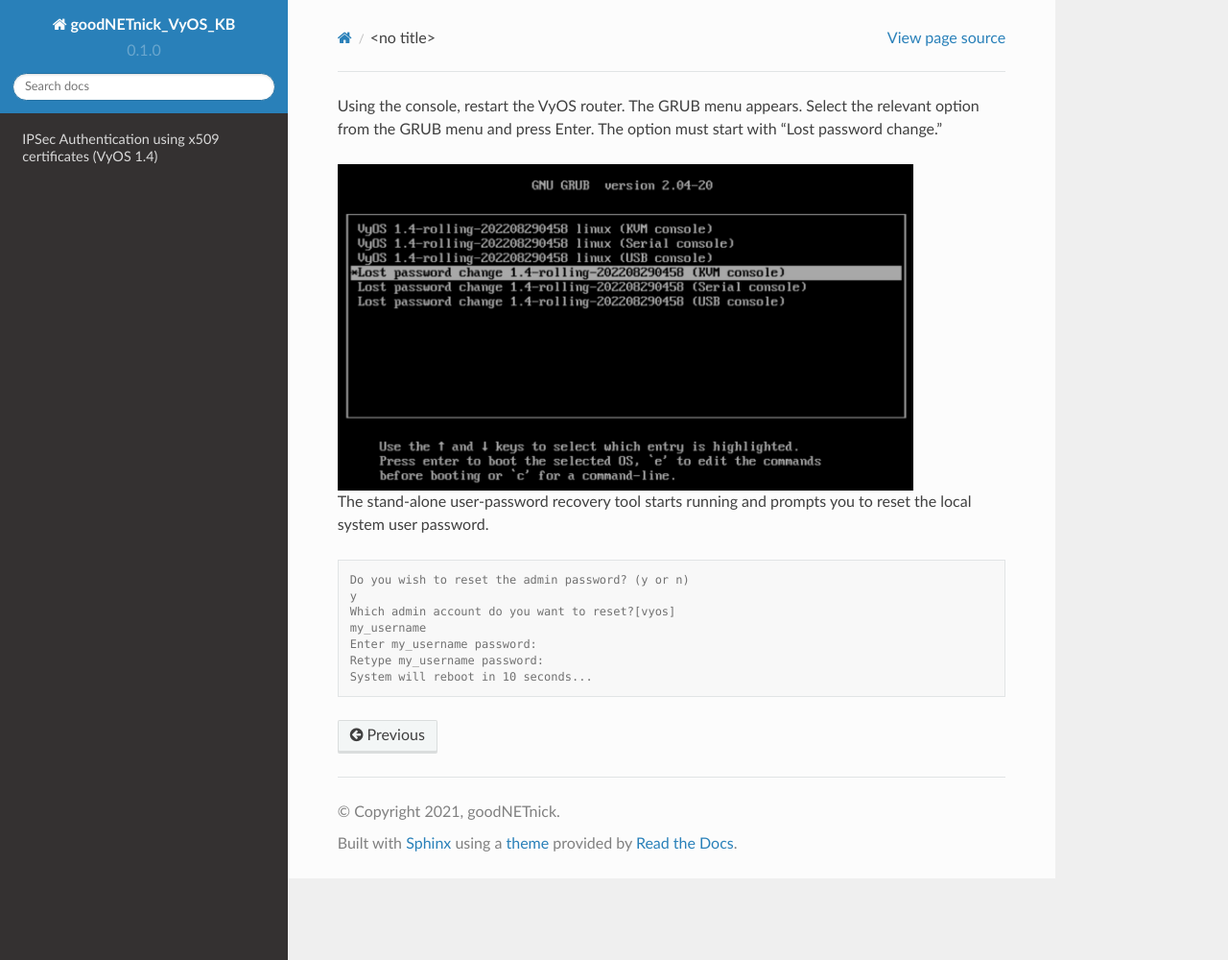
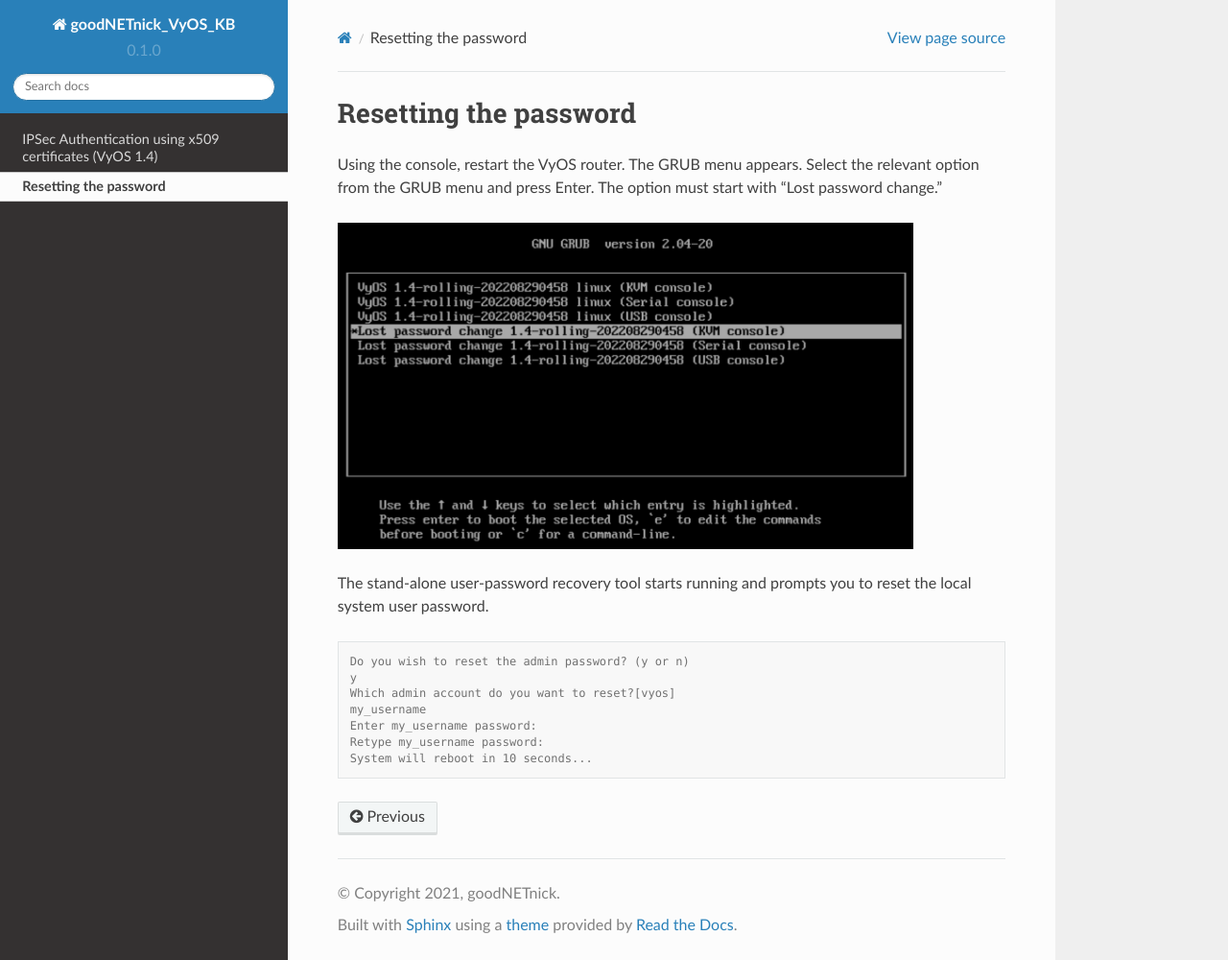
Before and after one commit to goodNETnick/VyOS_KB, a Sphinx documentation site: the page built from docs/source/Password_reset.rst, in a window 1280 px wide and 1000 px high. Shown: the whole window at 96% size. Built offline with Sphinx 7.4.7 and the Read the Docs theme 2.0.0, drawn with Linux system fonts in a browser that asks for light colours.

Commit message:
Update Password_reset.rst

```diff
--- a/docs/source/Password_reset.rst
+++ b/docs/source/Password_reset.rst
@@ -1,3 +1,6 @@
+Resetting the password
+======================
+
 Using the console, restart the VyOS router. The GRUB menu appears.
 Select the relevant option from the GRUB menu and press Enter. The option must start with “Lost password change.”
 
```
